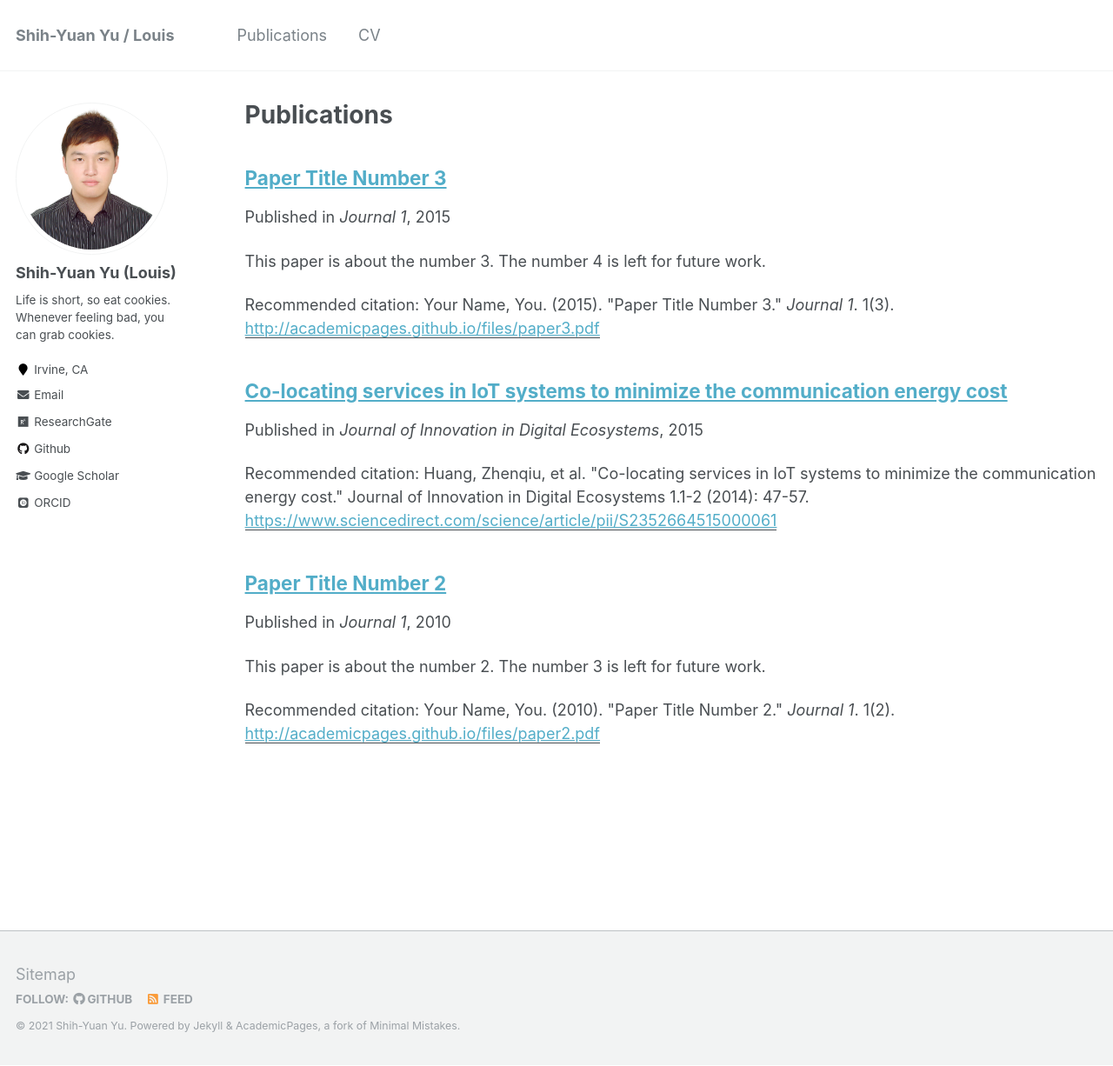
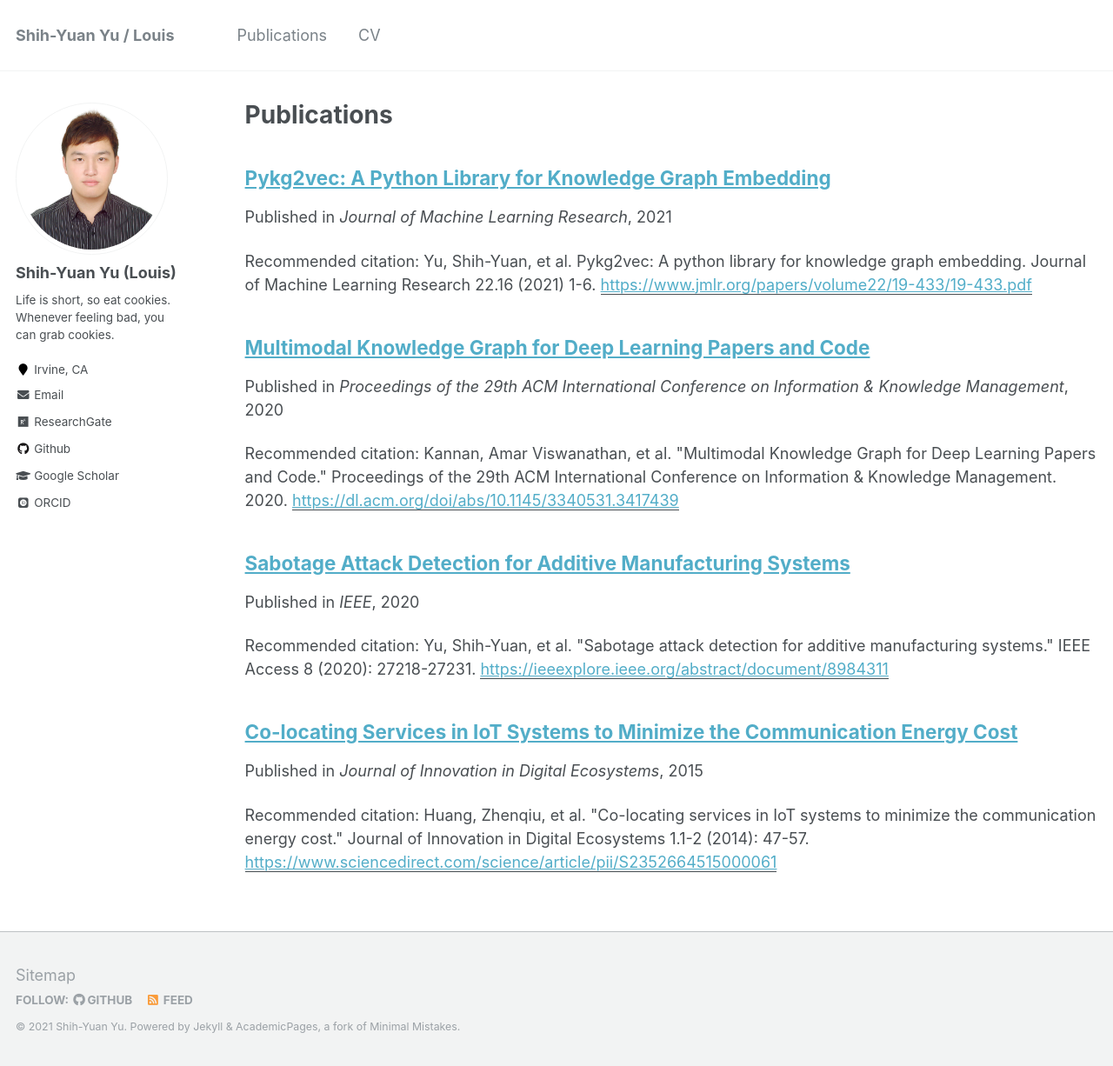
Before and after one commit to louisccc/louisccc.github.io, a Jekyll site: the page built from _pages/publications.md, in a window 1280 px wide and 1226 px high. Shown: the whole window at 87% size. Built offline with Jekyll 4.4.1, drawn with Linux system fonts in a browser that asks for light colours; some web fonts are replaced.

Commit message:
update 4 papers.

```diff
--- a/_publications/2010-10-01-paper-title-number-2.md
+++ /dev/null
@@ -1,15 +0,0 @@
----
-title: "Paper Title Number 2"
-collection: publications
-permalink: /publication/2010-10-01-paper-title-number-2
-excerpt: 'This paper is about the number 2. The number 3 is left for future work.'
-date: 2010-10-01
-venue: 'Journal 1'
-paperurl: 'http://academicpages.github.io/files/paper2.pdf'
-citation: 'Your Name, You. (2010). &quot;Paper Title Number 2.&quot; <i>Journal 1</i>. 1(2).'
----
-This paper is about the number 2. The number 3 is left for future work.
-
-[Download paper here](http://academicpages.github.io/files/paper2.pdf)
-
-Recommended citation: Your Name, You. (2010). "Paper Title Number 2." <i>Journal 1</i>. 1(2).
--- a/_publications/2009-10-01-paper-title-number-1.md
+++ b/_publications/2015-03-18-colocation.md
@@ -1,14 +1,13 @@
 ---
-title: "Co-locating services in IoT systems to minimize the communication energy cost"
+title: "Co-locating Services in IoT Systems to Minimize the Communication Energy Cost"
 collection: publications
-permalink: /publication/2009-10-01-paper-title-number-1
+permalink: /publication/2015-03-18-colocation
 excerpt: ''
 date: 2015-03-18
 venue: 'Journal of Innovation in Digital Ecosystems'
 paperurl: 'https://www.sciencedirect.com/science/article/pii/S2352664515000061'
 citation: 'Huang, Zhenqiu, et al. "Co-locating services in IoT systems to minimize the communication energy cost." Journal of Innovation in Digital Ecosystems 1.1-2 (2014): 47-57.'
 ---
-
 Ubiquitous sensing and actuating devices are now everywhere in our living environment as part of the global cyber–physical ecosystem. Sensing and actuating capabilities can be modeled as services to compose intelligent Internet of Things (IoT) applications. An issue for perpetually running and managing these IoT devices is the energy cost. One energy saving strategy is to co-locate several services on one device in order to reduce the computing and communication energy. In this paper, we propose a service merging strategy for mapping and co-locating multiple services on devices. In a multi-hop network, the service co-location problem is formulated as a quadratic programming problem. We show a reduction method that reduces it to the integer programming problem. In a single hop network, the service co-location problem can be modeled as the Maximum Weighted Independent Set (MWIS) problem. We show the algorithm to transform a service flow to a co-location graph, then use known heuristic algorithms to find the maximum independent set which is the basis for making service co-location decisions. The performance of different co-location algorithms are evaluated by simulation in this paper.
 
 [Download paper here](https://www.sciencedirect.com/science/article/pii/S2352664515000061)
--- a/_publications/2015-10-01-paper-title-number-3.md
+++ /dev/null
@@ -1,15 +0,0 @@
----
-title: "Paper Title Number 3"
-collection: publications
-permalink: /publication/2015-10-01-paper-title-number-3
-excerpt: 'This paper is about the number 3. The number 4 is left for future work.'
-date: 2015-10-01
-venue: 'Journal 1'
-paperurl: 'http://academicpages.github.io/files/paper3.pdf'
-citation: 'Your Name, You. (2015). &quot;Paper Title Number 3.&quot; <i>Journal 1</i>. 1(3).'
----
-This paper is about the number 3. The number 4 is left for future work.
-
-[Download paper here](http://academicpages.github.io/files/paper3.pdf)
-
-Recommended citation: Your Name, You. (2015). "Paper Title Number 3." <i>Journal 1</i>. 1(3).
--- /dev/null
+++ b/_publications/2020-02-05-sabotage.md
@@ -0,0 +1,15 @@
+---
+title: "Sabotage Attack Detection for Additive Manufacturing Systems"
+collection: publications
+permalink: /publication/2020-02-05-sabotage
+excerpt: ''
+date: 2020-02-05
+venue: 'IEEE'
+paperurl: 'https://ieeexplore.ieee.org/abstract/document/8984311'
+citation: 'Yu, Shih-Yuan, et al. "Sabotage attack detection for additive manufacturing systems." IEEE Access 8 (2020): 27218-27231.'
+---
+This paper presents a novel multi-modal sabotage attack detection system for Additive Manufacturing (AM) machines. By utilizing multiple side-channels, we improve system state estimation significantly in comparison to uni-modal techniques. Besides, we analyze the value of each side-channel for performing attack detection in terms of mutual information shared with the machine control parameters. We evaluate our system on real-world test cases and achieve an attack detection accuracy of 98.15%. AM, or 3D Printing, is seeing practical use for the rapid prototyping and production of industrial parts. The digitization of such systems not only makes AM a crucial technology in Industry 4.0 but also presents a broad attack surface that is vulnerable to kinetic cyberattacks. In the field of AM security, sabotage attacks are cyberattacks that introduce inconspicuous defects to a manufactured component at any specific process of the AM digital process chain, resulting in the compromise of the component's structural integrity and load-bearing capabilities. Defense mechanisms that detect such attacks using side-channel analysis have been studied. However, most current works focus on modeling the state of AM systems using a single side-channel, thus limiting their effectiveness at attack detection. In this paper, we demonstrate the value of a multi-modal sabotage attack detection system in comparison to uni-modal techniques.
+
+[Download paper here](https://ieeexplore.ieee.org/abstract/document/8984311)
+
+Recommended citation: Yu, Shih-Yuan, et al. "Sabotage attack detection for additive manufacturing systems." IEEE Access 8 (2020): 27218-27231.
--- /dev/null
+++ b/_publications/2020-10-19-dcc.md
@@ -0,0 +1,15 @@
+---
+title: 'Multimodal Knowledge Graph for Deep Learning Papers and Code'
+collection: publications
+permalink: /publication/2020-10-09-dcc
+excerpt: ''
+date: 2020-10-09
+venue: 'Proceedings of the 29th ACM International Conference on Information & Knowledge Management'
+paperurl: 'https://dl.acm.org/doi/abs/10.1145/3340531.3417439'
+citation: 'Kannan, Amar Viswanathan, et al. "Multimodal Knowledge Graph for Deep Learning Papers and Code." Proceedings of the 29th ACM International Conference on Information & Knowledge Management. 2020.'
+---
+Keeping up with the rapid growth of Deep Learning (DL) research is a daunting task. While existing scientific literature search systems provide text search capabilities and can identify similar papers, gaining an in-depth understanding of a new approach or an application is much more complicated. Many publications leverage multiple modalities to convey their findings and spread their ideas - they include pseudocode, tables, images and diagrams in addition to text, and often make publicly accessible their implementations. It is important to be able to represent and query them as well. We utilize RDF Knowledge graphs (KGs) to represent multimodal information and enable expressive querying over modalities. In our demo we present an approach for extracting KGs from different modalities, namely text, architecture images and source code. We show how graph queries can be used to get insights into different facets (modalities) of a paper, and its associated code implementation. Our innovation lies in the multimodal nature of the KG we create. While our work is of direct interest to DL researchers and practitioners, our approaches can also be leveraged in other scientific domains.
+
+[Download paper here](https://dl.acm.org/doi/abs/10.1145/3340531.3417439)
+
+Recommended citation: Kannan, Amar Viswanathan, et al. "Multimodal Knowledge Graph for Deep Learning Papers and Code." Proceedings of the 29th ACM International Conference on Information & Knowledge Management. 2020.
--- /dev/null
+++ b/_publications/2021-02-21-pykg2vec.md
@@ -0,0 +1,15 @@
+---
+title: 'Pykg2vec: A Python Library for Knowledge Graph Embedding'
+collection: publications
+permalink: /publication/2021-02-21-pykg2vec
+excerpt: ''
+date: 2021-02-21
+venue: 'Journal of Machine Learning Research'
+paperurl: 'https://www.jmlr.org/papers/volume22/19-433/19-433.pdf'
+citation: 'Yu, Shih-Yuan, et al. Pykg2vec: A python library for knowledge graph embedding. Journal of Machine Learning Research 22.16 (2021) 1-6.'
+---
+Pykg2vec is a Python library for learning the representations of the entities and relations in knowledge graphs. Pykg2vec’s flexible and modular software architecture currently implements 25 state-of-the-art knowledge graph embedding algorithms, and is designed to easily incorporate new algorithms. The goal of pykg2vec is to provide a practical and educational platform to accelerate research in knowledge graph representation learning. Pykg2vec is built on top of PyTorch and Python’s multiprocessing framework and provides modules for batch generation, Bayesian hyperparameter optimization, evaluation of KGE tasks, embedding, and result visualization. Pykg2vec is released under the MIT License and is also available in the Python Package Index (PyPI). The source code of pykg2vec is available at https://github.com/Sujit-O/pykg2vec.
+
+[Download paper here](https://www.jmlr.org/papers/volume22/19-433/19-433.pdf)
+
+Recommended citation: Yu, Shih-Yuan, et al. Pykg2vec: A python library for knowledge graph embedding. Journal of Machine Learning Research 22.16 (2021) 1-6.
```
